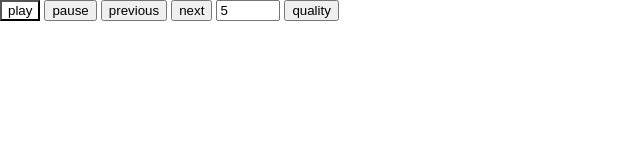
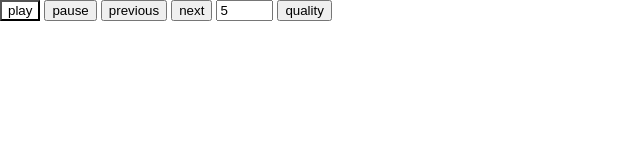
Before and after one commit to parkhs21/parkhs21.github.io, a plain HTML site: page index.html in a window 1280 px wide. Shown: the full height of the page, 0-640 px from the left. Drawn offline with Linux system fonts and the light colour scheme.

Commit message:
Add files via upload

```diff
--- a/index.html
+++ b/index.html
@@ -13,7 +13,7 @@
     <input type="button" class="btn" id="pause_button" value="pause" onclick="pauseButton();"/>
     <input type="button" class="btn" id="previous_button" value="previous" onclick="previousButton();"/>
     <input type="button" class="btn" id="next_button" value="next" onclick="nextButton();"/>
-    <input type="number" class="number" id="time_text" value="5" min="1" max="999" size="3"/>
+    <input type="text" class="text" id="time_text" value="5" maxlength="4" size="4"/>
     <input type="button" class="btn" id="quality_button" value="quality" onclick="qualityButton();"/>
     <div id="player"></div>
 
```
